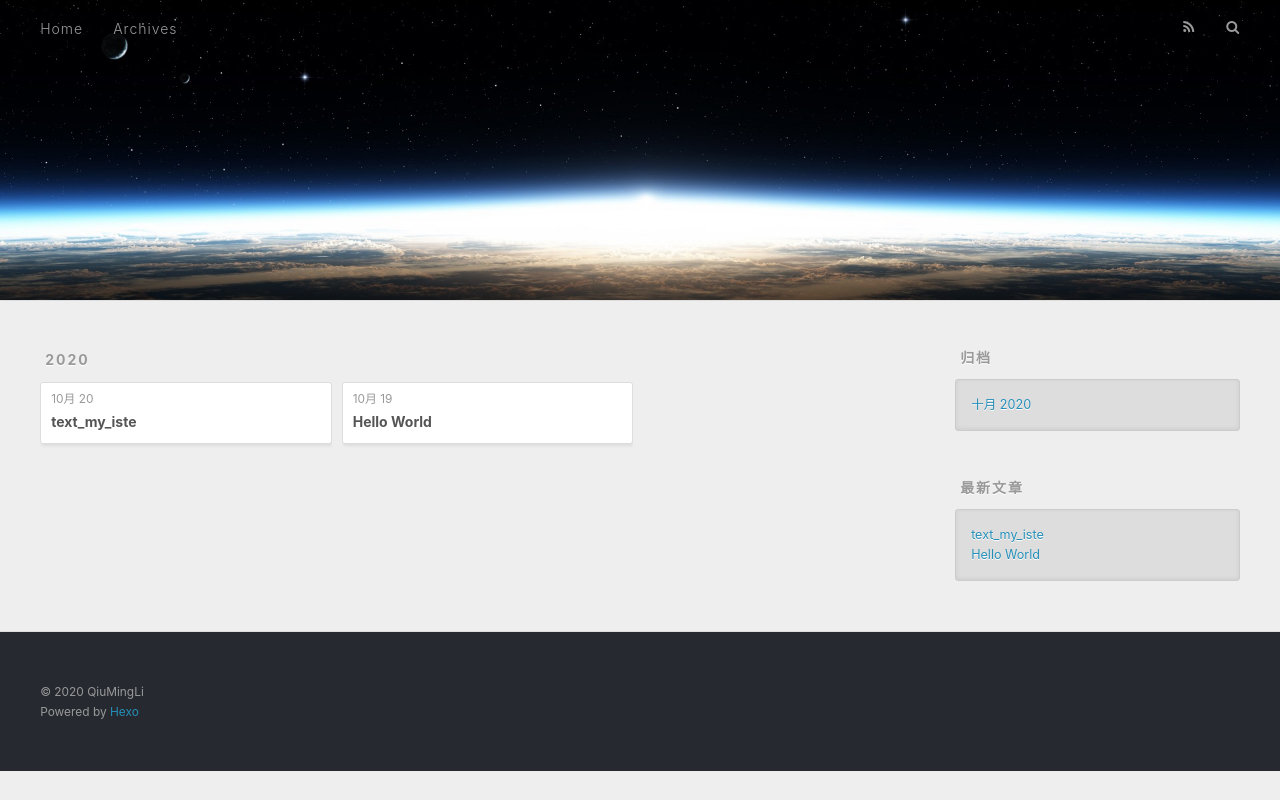
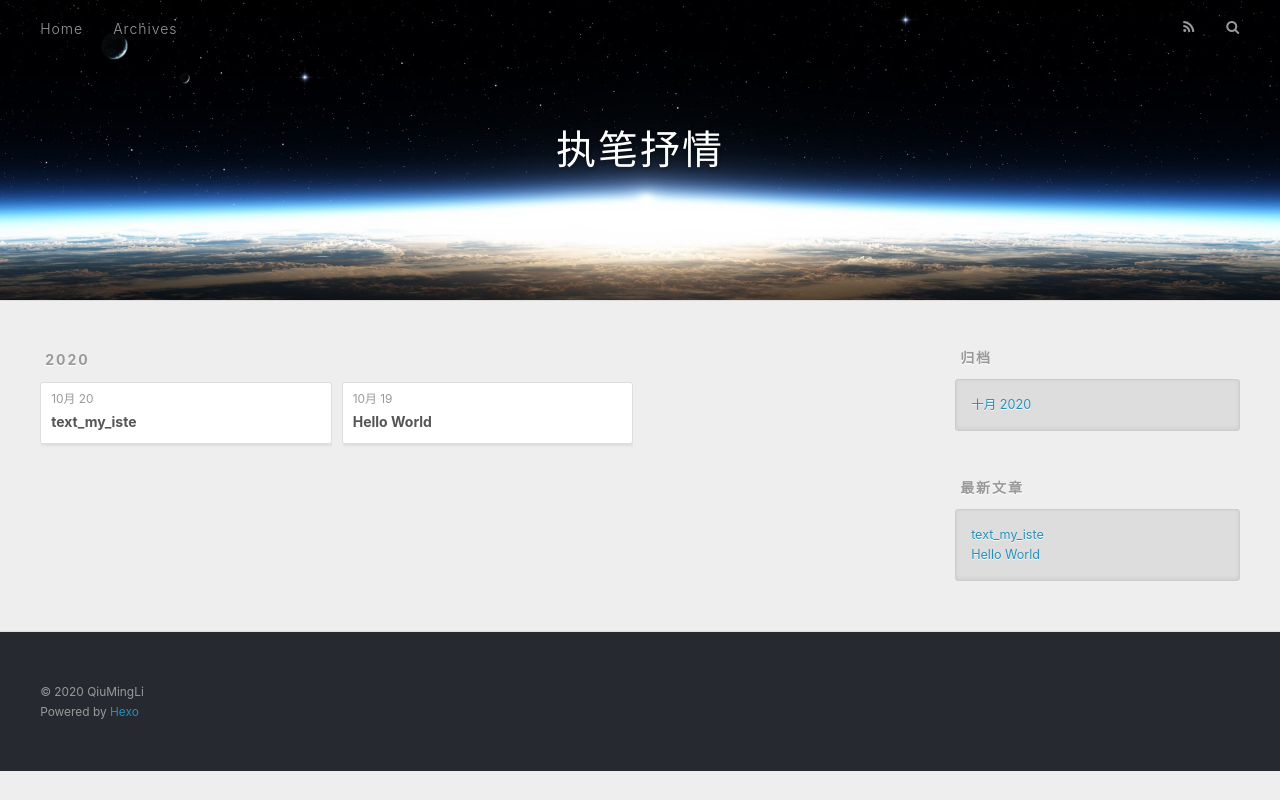
Before and after one commit to MrLi0826/MrLi0826.github.io, a plain HTML site: page archives/2020/10/index.html in a window 1280 px wide. Drawn offline with nearby package versions, Linux system fonts and the light colour scheme.

Commit message:
Site updated: 2020-10-20 11:29:37

```diff
--- a/archives/2020/10/index.html
+++ b/archives/2020/10/index.html
@@ -5,17 +5,17 @@
 
 
 
-  <title>归档: 2020/10 | </title>
+  <title>归档: 2020/10 | 执笔抒情</title>
   <meta name="viewport" content="width=device-width, initial-scale=1, maximum-scale=1">
   <meta property="og:type" content="website">
-<meta property="og:title">
+<meta property="og:title" content="执笔抒情">
 <meta property="og:url" content="http://example.com/archives/2020/10/index.html">
-<meta property="og:site_name">
+<meta property="og:site_name" content="执笔抒情">
 <meta property="og:locale" content="zh_CN">
 <meta property="article:author" content="QiuMingLi">
 <meta name="twitter:card" content="summary">
 
-    <link rel="alternate" href="/atom.xml" title="" type="application/atom+xml">
+    <link rel="alternate" href="/atom.xml" title="执笔抒情" type="application/atom+xml">
 
 
     <link rel="icon" href="/favicon.png">
@@ -36,7 +36,7 @@
   <div id="header-outer" class="outer">
     <div id="header-title" class="inner">
       <h1 id="logo-wrap">
-        <a href="/" id="logo"></a>
+        <a href="/" id="logo">执笔抒情</a>
       </h1>
 
     </div>
```
Also changed, not shown: 2020/10/19/hello-world/index.html (+4 -4 lines), 2020/10/20/text-my-iste/index.html (+4 -4 lines), archives/2020/index.html (+5 -5 lines), archives/index.html (+5 -5 lines), index.html (+5 -5 lines).
